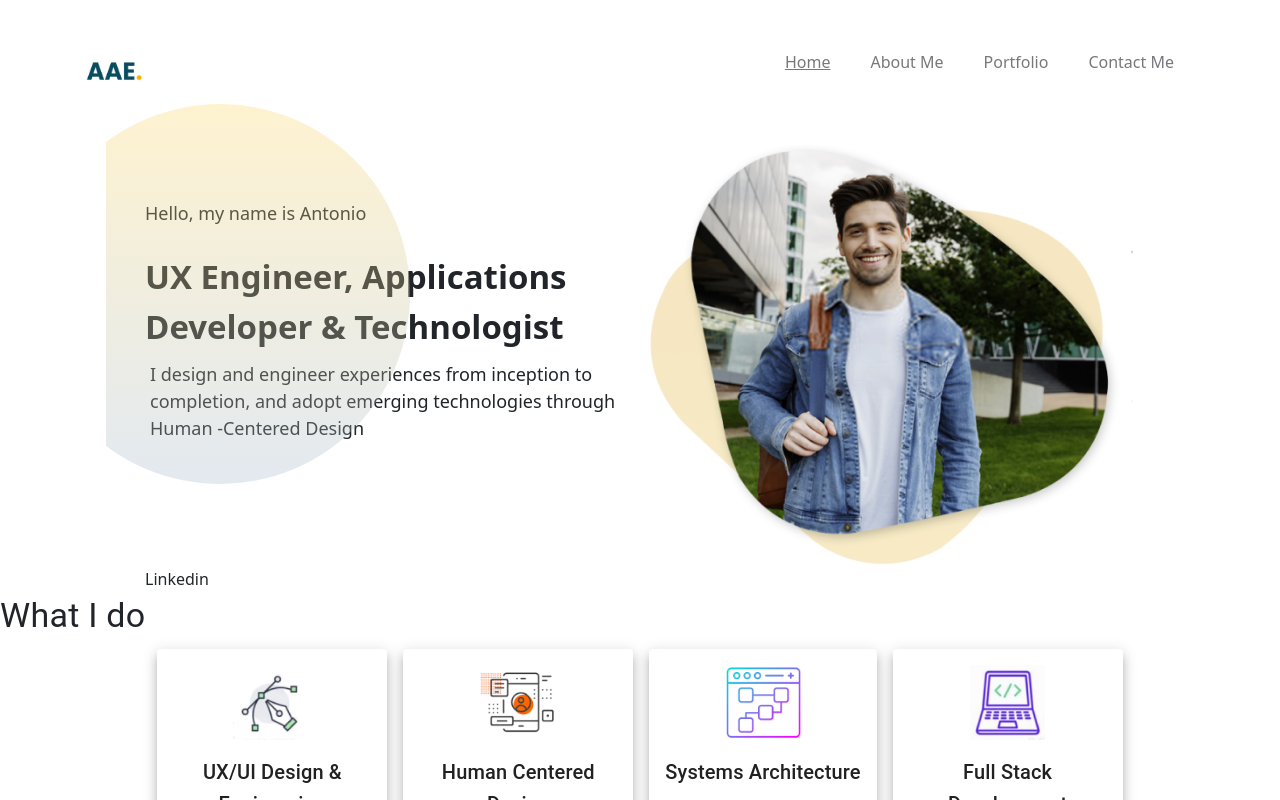
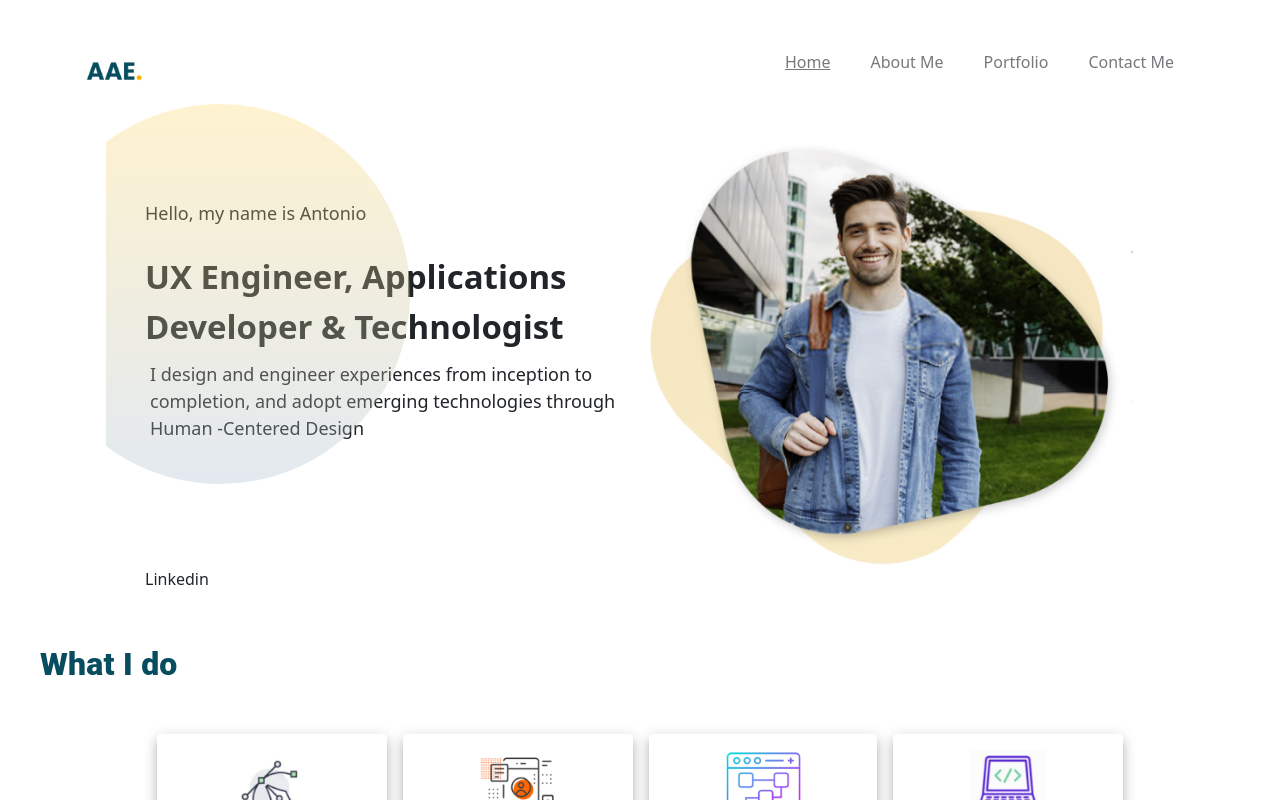
Before and after one commit to aeggermont/aae-portfolio-2023, a React (Create React App) app: page / in a window 1280 px wide. Shown: the top 800 px of the page. Built offline with nearby package versions, Linux system fonts and the light colour scheme.

Commit message:
styles for background section

```diff
--- a/src/Components/background-section/background-section.scss
+++ b/src/Components/background-section/background-section.scss
@@ -14,6 +14,21 @@
    }
 }
 
+@media #{$md}{
+   .section-divider {
+       margin-top: 50px;
+       margin-left: 40px;
+       margin-bottom: 50px;
+
+       .section-divider-typography {
+          font-weight: 800;
+          font-size: 32px;
+          color: #074C5F;
+       }
+  }
+}
+
+
 @media #{$lg}{
     .section-divider {
         margin-top: 50px;
@@ -27,3 +42,18 @@
         }
    }
 }
+
+@media #{$laptop}{
+
+   .section-divider {
+       margin-top: 50px;
+       margin-left: 40px;
+       margin-bottom: 50px;
+
+       .section-divider-typography {
+          font-weight: 800;
+          font-size: 32px;
+          color: #074C5F;
+       }
+  }
+}
```
